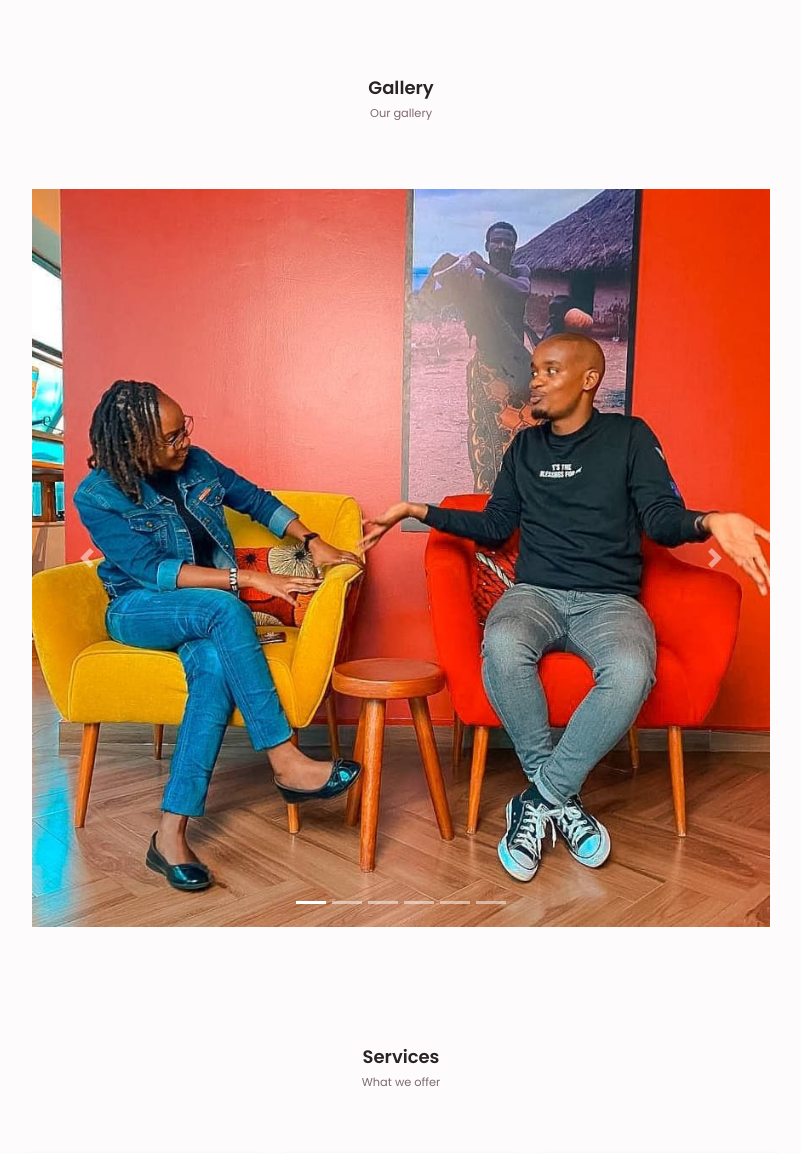
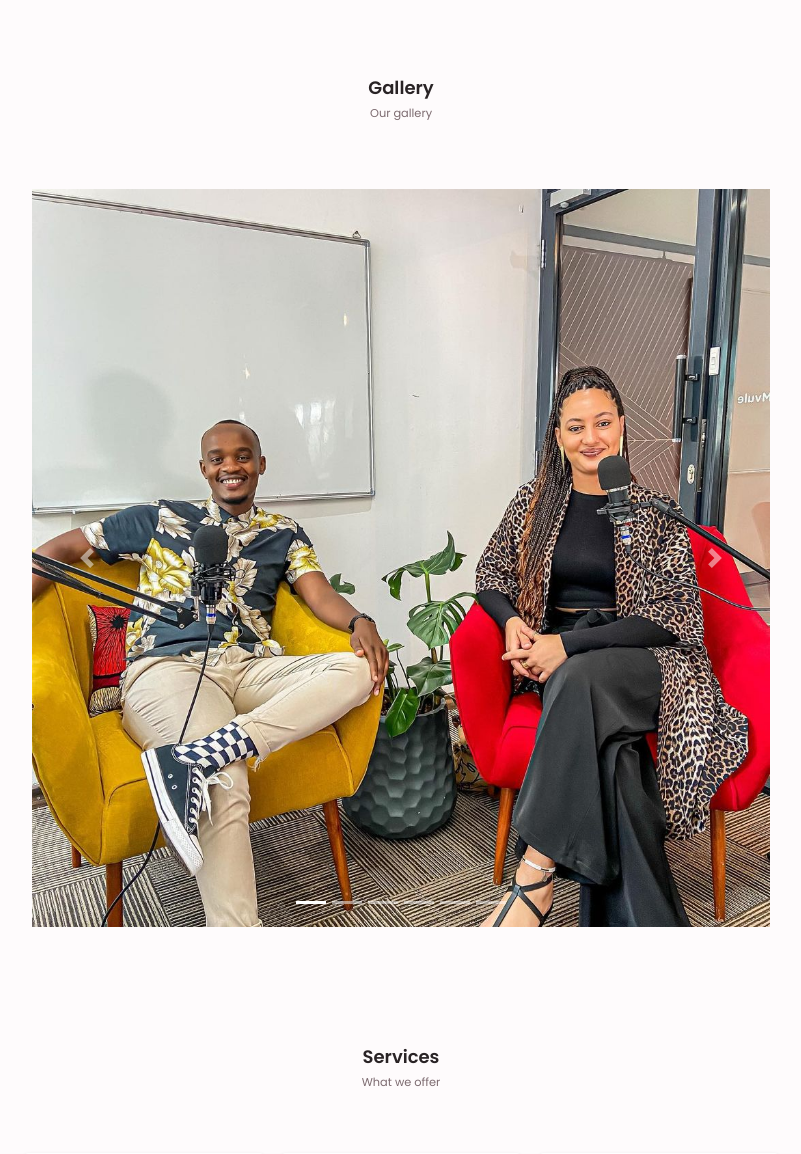
Before and after one commit to KevinMactoo/blueberry, a PHP site: page / in a window 1280 px wide. Shown: the part 4271-5425 px from the top of the page, without its empty margins (239-1040 px from the left). Run offline with PHP 8.4, Linux system fonts and the light colour scheme; some libraries are stand-ins or nearby versions.

Commit message:
Add changes to  gallery page

```diff
--- a/index.php
+++ b/index.php
@@ -729,10 +729,7 @@
                        <li data-target="#carouselExampleIndicators" data-slide-to="5"></li>
                      </ol>
                      <div class="carousel-inner">
-                     <div class="carousel-item active" >
-                         <img class="d-block w-100" src="assets/images/gallerry4.jpg" alt="First slide">
-                       </div>
-                       <div class="carousel-item">
+                       <div class="carousel-item active">
                          <img class="d-block w-100" src="assets/images/gallerry2.jpg" alt="First slide">
                        </div>
                        <div class="carousel-item">
```
Also changed, not shown: assets/images/gallerry4.jpg, assets/images/gallerry5.jpg.
